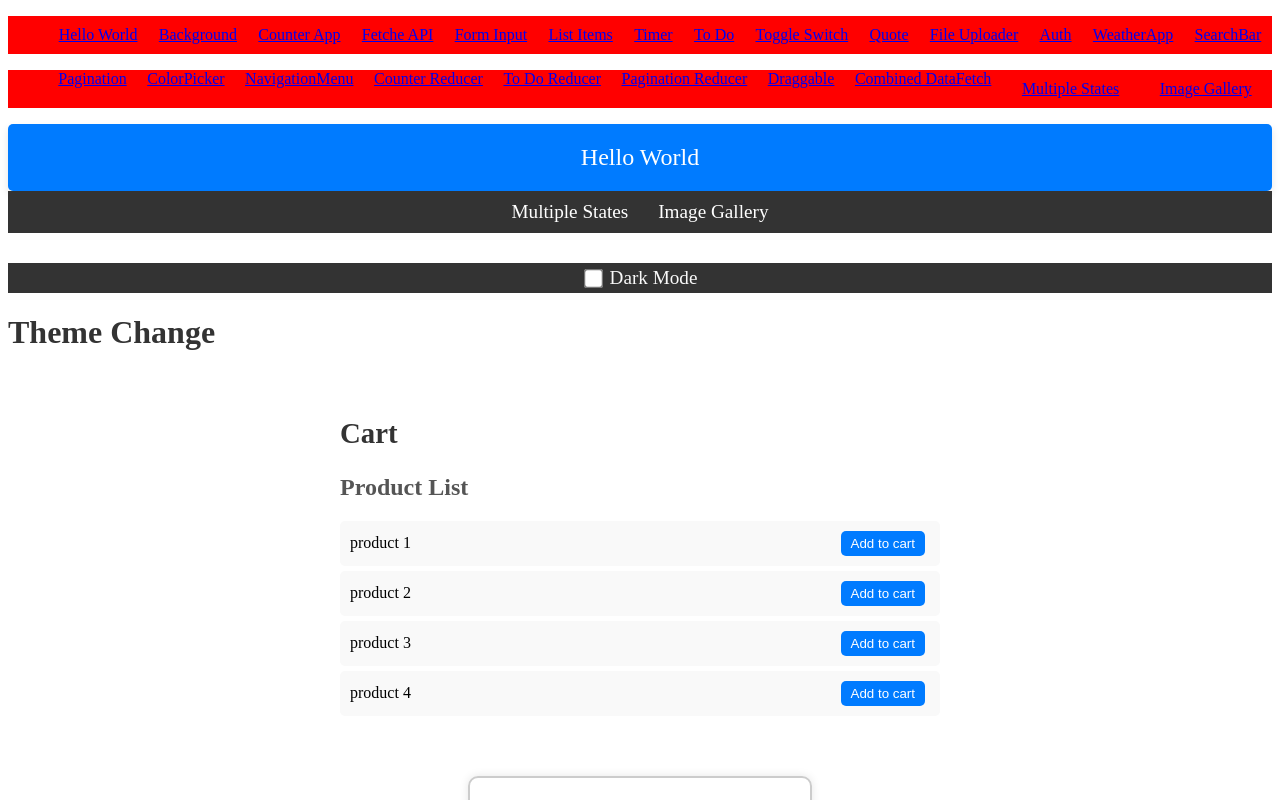
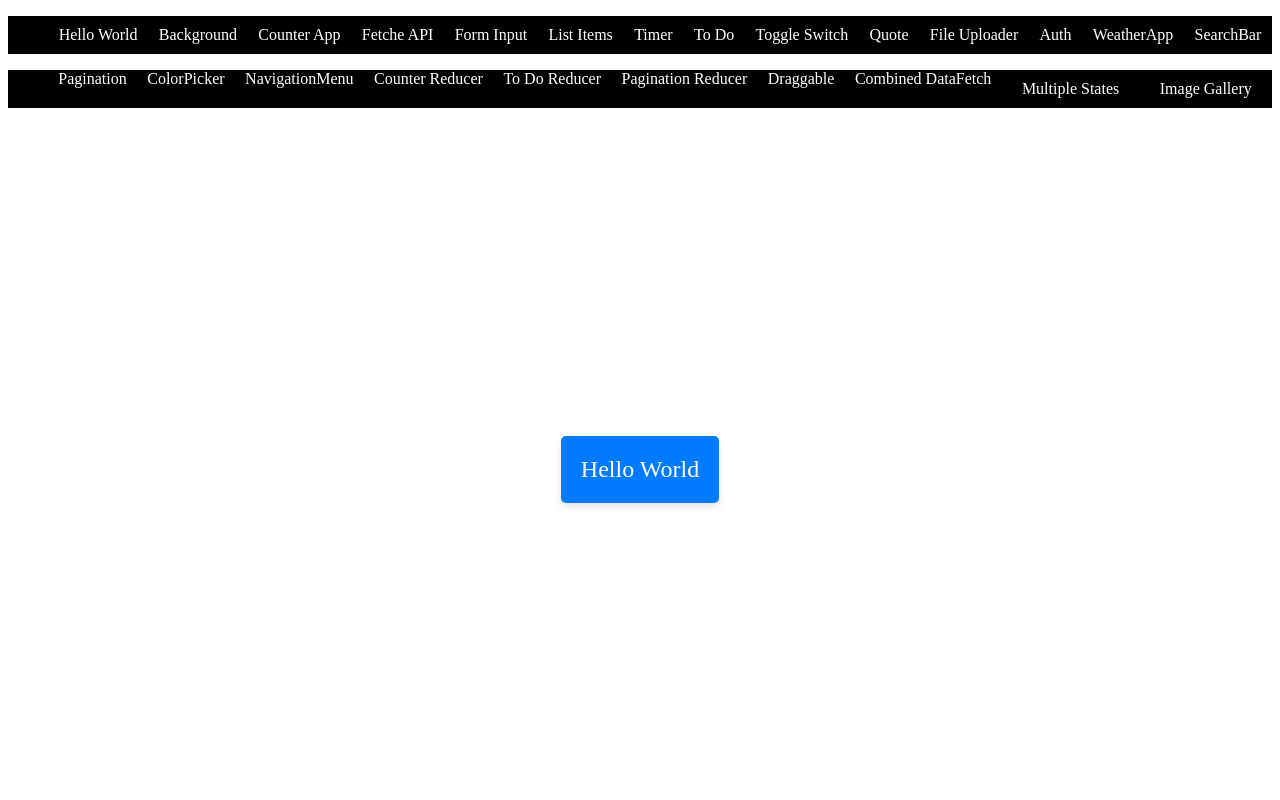
Before and after one commit to JayRamoliya/React-Problem, a React (Vite) app in the folder 30 react js problem/: page /hello in a window 1280 px wide. Shown: the top 800 px of the page. Built offline with nearby package versions, Linux system fonts and the light colour scheme.

Commit message:
Some Changes

```diff
--- a/30 react js problem/src/components/CounterApp.jsx
+++ b/30 react js problem/src/components/CounterApp.jsx
@@ -6,9 +6,11 @@ const CounterApp = () => {
 
     return (
         <>
-            <Button onClick={() => setCount(count - 1)}>-</Button>
-            <CountDisplay>{count}</CountDisplay>
-            <Button onClick={() => setCount(count + 1)}>+</Button>
+            <Div>
+                <Button onClick={() => setCount(count - 1)}>-</Button>
+                <CountDisplay>{count}</CountDisplay>
+                <Button onClick={() => setCount(count + 1)}>+</Button>
+            </Div>
         </>
     );
 };
@@ -32,4 +34,10 @@ const CountDisplay = styled.span`
     margin: 0 15px;
 `;
 
+const Div = styled.div`
+    display: flex;
+    justify-content: center;
+    align-items: center;
+    height: calc(100vh - 100px);
+`
 export default CounterApp;
--- a/30 react js problem/src/components/FormInput.jsx
+++ b/30 react js problem/src/components/FormInput.jsx
@@ -2,9 +2,10 @@ import React, { useState } from 'react';
 import styled from 'styled-components';
 
 const FormInput = () => {
-    const [live, setLive] = useState('type something');
+    const [live, setLive] = useState('');
 
     return (
+        <Div>
             <FormContainer>
                 <StyledInput
                     type="text"
@@ -14,6 +15,7 @@ const FormInput = () => {
                 />
                 <OutputText>User Input: {live}</OutputText>
             </FormContainer>
+        </Div>
     );
 };
 
@@ -48,4 +50,11 @@ const OutputText = styled.p`
     color: #333;
 `;
 
+const Div = styled.div`
+    display: flex;
+    justify-content: center;
+    align-items: center;
+    height: calc(100vh - 100px);
+`
+
 export default FormInput;
--- a/30 react js problem/src/components/HelloWorld.jsx
+++ b/30 react js problem/src/components/HelloWorld.jsx
@@ -8,13 +8,24 @@ const StyledDiv = styled.div`
   border-radius: 5px;
   text-align: center;
   font-size: 1.5em;
+  margin-bottom: 10px;
+  display: inline-block;
   box-shadow: 0 4px 8px rgba(0, 0, 0, 0.1);
 `;
 
 const HelloWorld = () => {
   return (
-    <StyledDiv>Hello World</StyledDiv>
+    <Div>
+      <StyledDiv>Hello World</StyledDiv>
+    </Div>
   )
 }
 
+const Div = styled.div`
+    display: flex;
+    justify-content: center;
+    align-items: center;
+    height: calc(100vh - 100px);
+`
+
 export default HelloWorld;
--- a/30 react js problem/src/components/Routing.jsx
+++ b/30 react js problem/src/components/Routing.jsx
@@ -33,15 +33,16 @@ import ImageGallery from './ImageGallery'
 import RoutePages from './RoutePages'
 
 const Nav = styled.nav`
-  background-color: red;
+  background-color: black;
 `
+
 const UL = styled.ul`
-list-style: none;
-display: flex;
-justify-content: space-around;
+  list-style: none;
+  display: flex;
+  justify-content: space-around;
 `
 const LI = styled.li`
-padding: 10px;
+  padding: 10px;
 `
 
 
@@ -165,7 +166,7 @@ const Routing = () => {
           <Route path='/combineddatafetch' element={<CombinedDataFetch />}></Route>
         </Routes>
       </BrowserRouter>
-      <RoutePages/>
+      <RoutePages />
     </>
   )
 }
--- a/30 react js problem/src/index.css
+++ b/30 react js problem/src/index.css
@@ -0,0 +1,4 @@
+a{
+    text-decoration: none;
+    color: white;
+}
```
Also changed, not shown: 30 react js problem/task.txt. Lines whose indentation alone changed are shown as unchanged.
